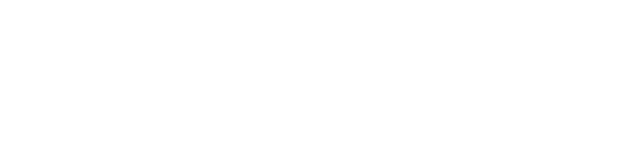
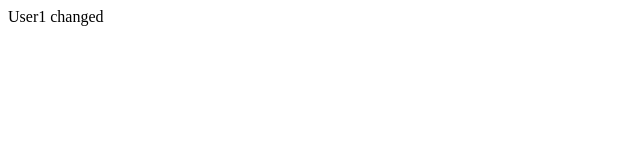
Before and after one commit to coderprofession/myapp, a plain HTML site: page index.html in a window 1280 px wide. Shown: the whole page, without its empty margins (0-640 px from the left). Drawn offline with Linux system fonts and the light colour scheme.

Commit message:
v2 by u1

```diff
--- a/index.html
+++ b/index.html
@@ -6,6 +6,6 @@
     <title>Document</title>
 </head>
 <body>
-
+    <div>User1 changed</div>
 </body>
 </html>
```
